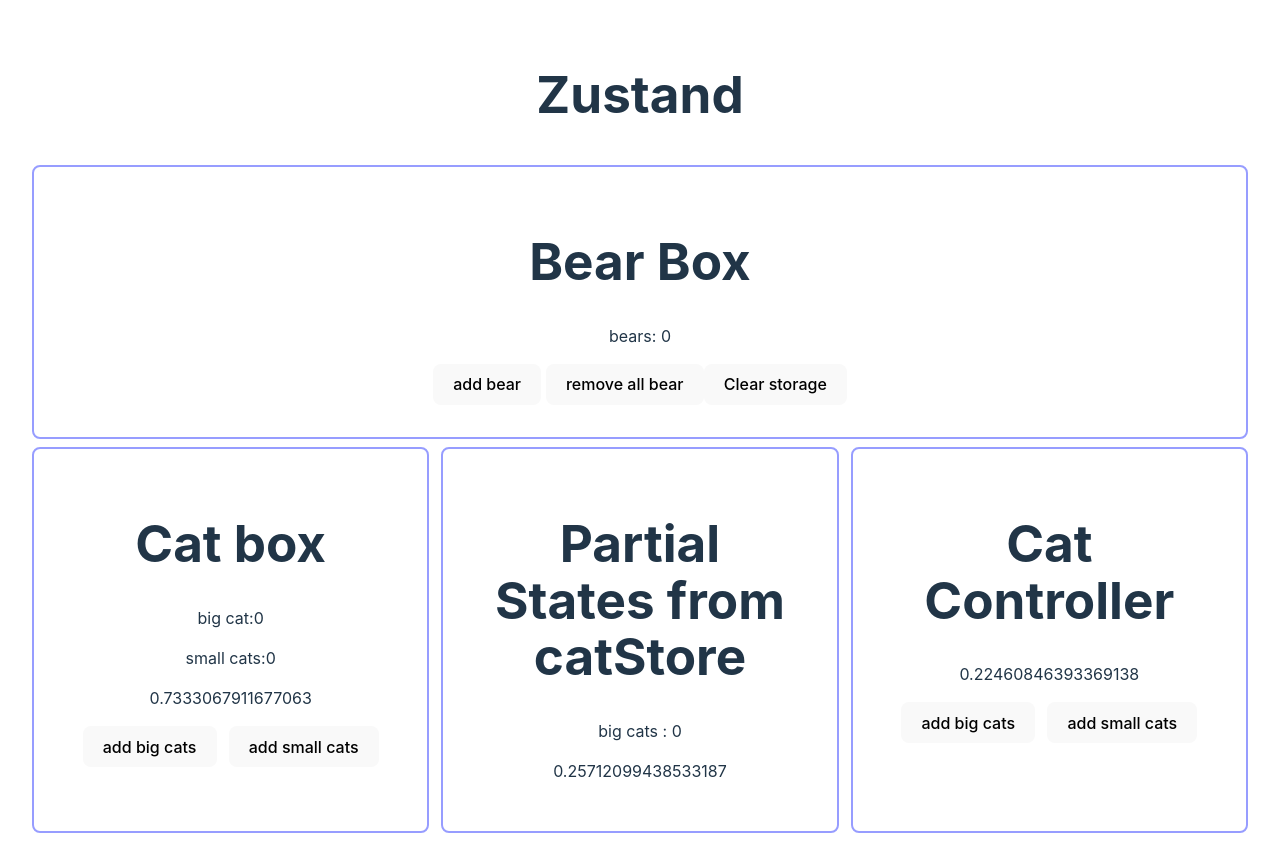
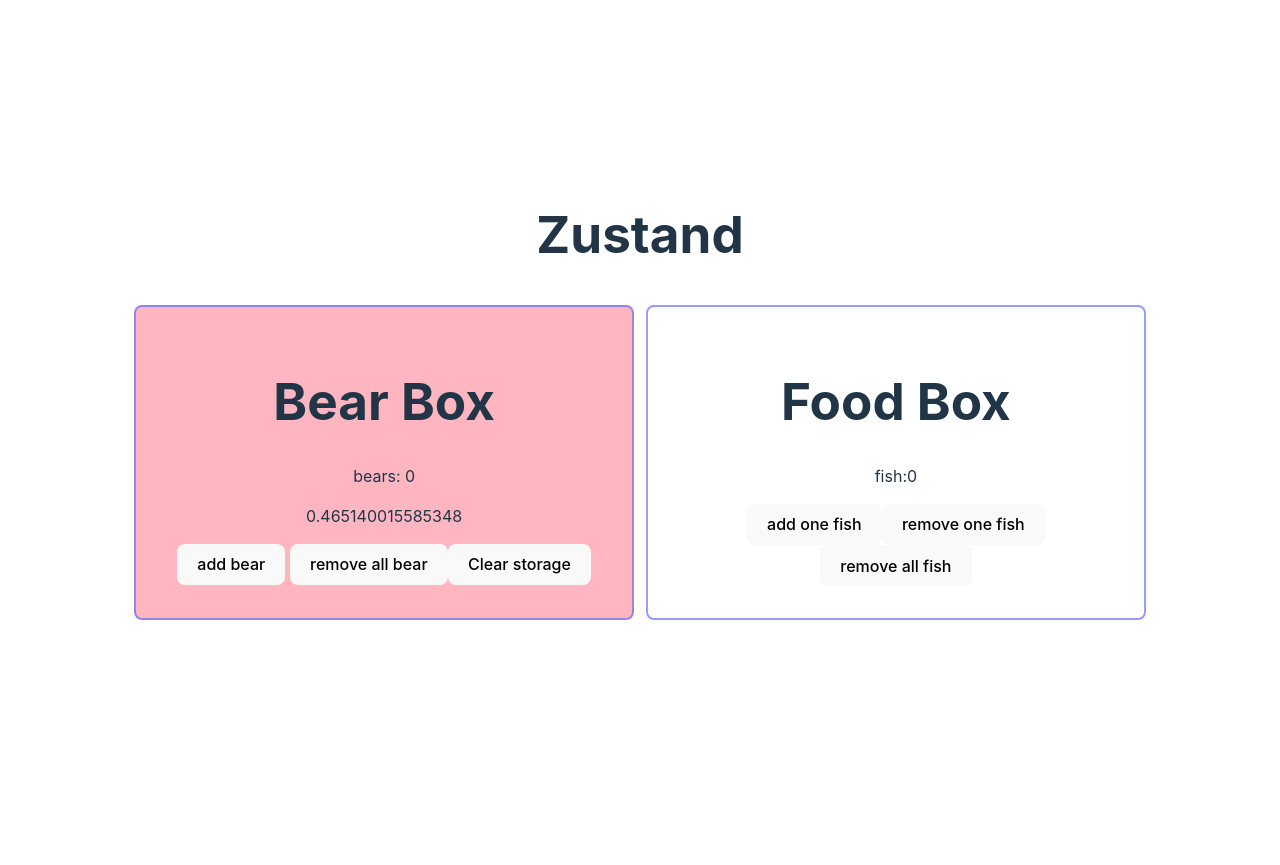
Before and after one commit to NyAndriaX/Zustand-React, a React (Vite) app: page / in a window 1280 px wide. After the commit the page ends 800 px from the top, so only its background shows below. Built offline with nearby package versions, Linux system fonts and the light colour scheme.

Commit message:
subscribe-store

```diff
--- a/src/App.tsx
+++ b/src/App.tsx
@@ -1,20 +1,22 @@
-import CatBox from './components/CatBox';
-import CatBox2 from './components/CatBox2';
-import CatController from './components/CatController';
+// import CatBox from './components/CatBox';
+// import CatBox2 from './components/CatBox2';
+// import CatController from './components/CatController';
 import { BearBox } from './components/BearBox';
+import FoodBox from './components/FoodBox';
 import './App.css';
 
 function App() {
 	return (
 		<div className="container">
 			<h1>Zustand</h1>
-			<div>
+			<div style={{ display: 'flex', justifyContent: 'center', gap: '12px' }}>
 				<BearBox />
+				<FoodBox />
 			</div>
 			<div style={{ display: 'flex', justifyContent: 'center', gap: '12px' }}>
-				<CatBox />
+				{/* <CatBox />
 				<CatBox2 />
-				<CatController />
+				<CatController /> */}
 			</div>
 		</div>
 	);
--- a/src/components/BearBox.tsx
+++ b/src/components/BearBox.tsx
@@ -1,14 +1,54 @@
+import { useEffect, useState } from 'react';
+import { shallow } from 'zustand/shallow';
 import { useBearStore } from '../stores/bearStore';
+import { useFoodStore } from '../stores/foodStore';
 
 export const BearBox = () => {
 	// const bears = useBearStore(state => state.bears)
 	// const increasePopulation = useBearStore(state => state.increasePopulation);
 	// const removeAllBears = useBearStore(state => state.removeAllBears)
-	const { bears, increasePopulation, removeAllBears,reset } = useBearStore();
+	const { bears, increasePopulation, removeAllBears, reset } = useBearStore();
+	// const fish = useFoodStore((state) => state.fish);
+
+	const [bgColor, setBgColor] = useState<'lightgreen' | 'lightpink'>(
+		'lightpink'
+	);
+
+	// N.B: subscribe permet de regarder l'avant et l'arrier d'un state
+
+	useEffect(() => {
+	// 	const unsub = useFoodStore.subscribe((state, prevState) => {
+	// 		if (prevState.fish <= 5 && state.fish > 5) {
+	// 			setBgColor('lightgreen');
+	// 		} else if (prevState.fish > 5 && state.fish <= 5) {
+	// 			setBgColor('lightpink');
+	// 		}
+	// 	});
+
+	const unsub = useFoodStore.subscribe(
+		(state) => state.fish,
+		(fish, prevFish) => {
+			if (prevFish <= 5 && fish > 5) {
+				setBgColor('lightgreen');
+			} else if (prevFish > 5 && fish <= 5) {
+				setBgColor('lightpink');
+			}
+		},{
+			equalityFn:shallow,
+			fireImmediately:false
+		}
+	);
+
+
+		return unsub;
+	}, []);
+
+
 	return (
-		<div className="box">
+		<div className="box" style={{ backgroundColor: bgColor }}>
 			<h1>Bear Box</h1>
 			<p>bears: {bears}</p>
+			<p>{Math.random()}</p>
 			<div>
 				<button onClick={increasePopulation}>add bear</button>{' '}
 				<button onClick={removeAllBears}>remove all bear</button>
--- /dev/null
+++ b/src/components/FoodBox.tsx
@@ -0,0 +1,18 @@
+import { useFoodStore } from '../stores/foodStore';
+
+const FoodBox = () => {
+	const { fish, addOneFish, removeOneFish, removeAllFish } = useFoodStore();
+	return (
+		<div className="box">
+			<h1>Food Box</h1>
+			<p>fish:{fish}</p>
+			<div>
+				<button onClick={addOneFish}>add one fish</button>
+				<button onClick={removeOneFish}>remove one fish</button>
+				<button onClick={removeAllFish}>remove all fish</button>
+			</div>
+		</div>
+	);
+};
+
+export default FoodBox;
--- a/src/stores/catStore.ts
+++ b/src/stores/catStore.ts
@@ -1,5 +1,5 @@
 import { create } from 'zustand';
-import { devtools, persist } from 'zustand/middleware';
+import { devtools, persist, subscribeWithSelector } from 'zustand/middleware';
 import { immer } from 'zustand/middleware/immer';
 import { createSelectors } from '../utils/createSelectors';
 
@@ -16,7 +16,9 @@
 export const useCatStore = createSelectors(
 	create<TCatStoreState>()(
 		immer(
-			devtools(persist(
+			devtools(
+				subscribeWithSelector(
+					persist(
 						(set, get) => ({
 							cats: {
 								bigCats: 0,
@@ -34,9 +36,12 @@
 								const total = get().cats.bigCats + get().cats.smallCats;
 								return `There are ${total} cats in total. `;
 							},
-				}),{
-					name:'cat store'
 						}),
+						{
+							name: 'cat store',
+						}
+					)
+				),
 				{
 					enabled: true,
 				}
--- /dev/null
+++ b/src/stores/foodStore.ts
@@ -0,0 +1,22 @@
+import { create } from 'zustand';
+import { subscribeWithSelector } from 'zustand/middleware';
+
+type TFoodStoreState = {
+	fish: number;
+	addOneFish: () => void;
+	removeOneFish: () => void;
+	removeAllFish: () => void;
+};
+
+export const useFoodStore = create<TFoodStoreState>()(
+	subscribeWithSelector((set) => ({
+		fish: 0,
+		addOneFish: () => set((state) => ({ fish: state.fish + 1 })),
+		removeOneFish: () => {
+			set((state) => ({ fish: state.fish - 1 }));
+		},
+		removeAllFish: () => {
+			set({ fish: 0 });
+		},
+	}))
+);
```
Lines whose indentation alone changed are shown as unchanged.
